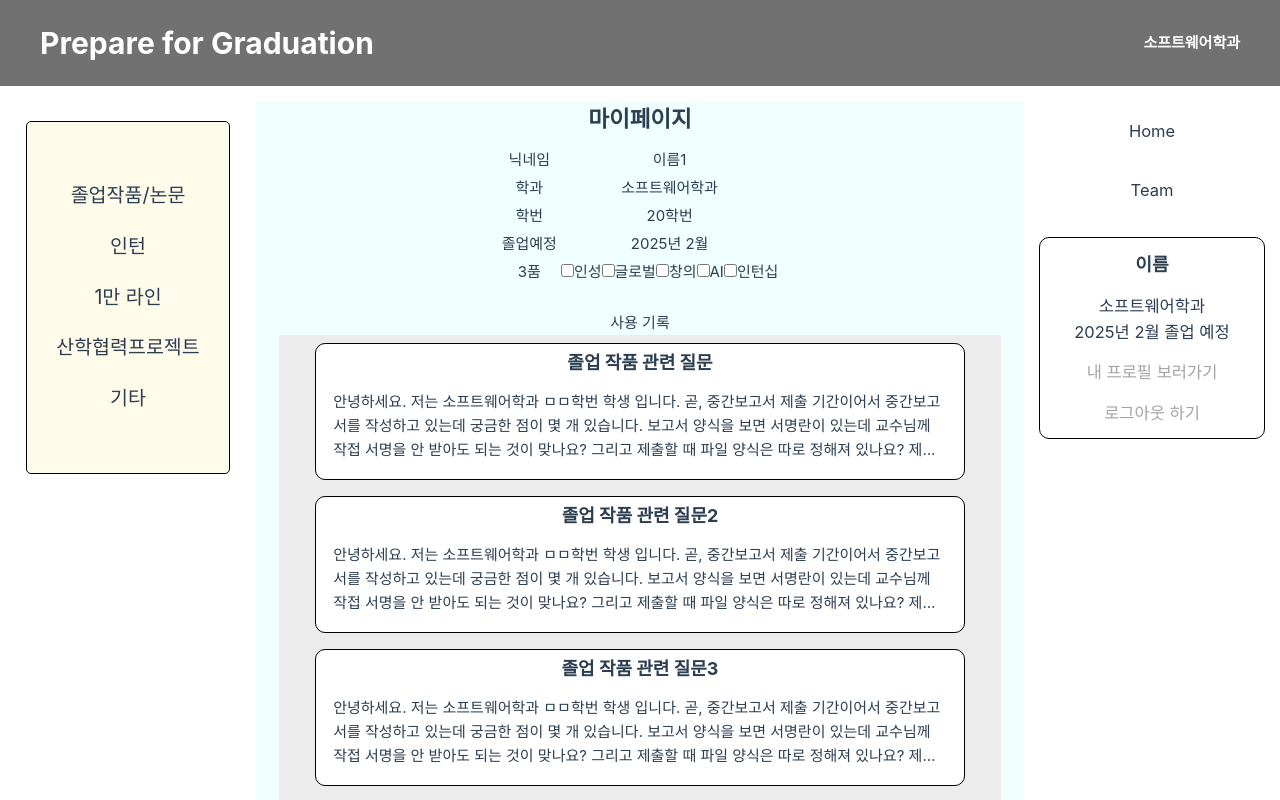
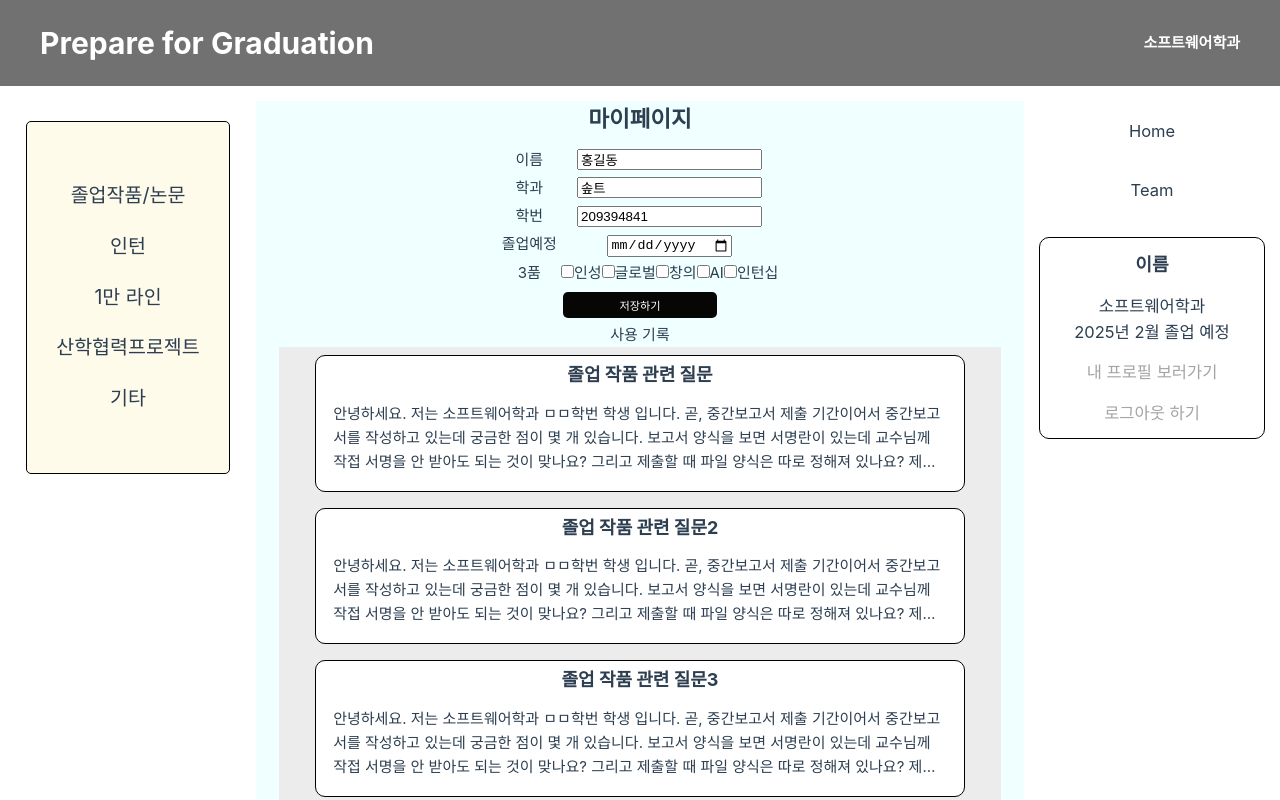
Before and after one commit to yu9i/ISE_Team8, a Vue app in the folder team8/: page /mypage in a window 1280 px wide. Shown: the top 800 px of the page. Built offline with nearby package versions, Linux system fonts and the light colour scheme.

Commit message:
로컬 스토리지 추가 구현

```diff
--- a/team8/src/components/MyPage.vue
+++ b/team8/src/components/MyPage.vue
@@ -14,20 +14,20 @@
         <h2>마이페이지</h2>
         <table id = "information">
             <tr>
-                <td class="category">닉네임</td>
-                <td>이름1</td>
+                <td class="category">이름</td>
+                <td><input type="text" id="name" value="홍길동"></td>
             </tr>
             <tr>
                 <td>학과</td>
-                <td>소프트웨어학과</td>
+                <td><input type="text" id="department" value="솦트"></td>
             </tr>
             <tr>
                 <td class="category">학번</td>
-                <td>20학번</td>
+                <td><input type="text" id="number" value="209394841"></td>
             </tr>
             <tr>
                 <td class="category">졸업예정</td>
-                <td>2025년 2월</td>
+                <td><input type="date" id="date" value="date"></td>
             </tr>
             <tr>
                 <td class="category">3품</td>
@@ -44,7 +44,9 @@
                     <label for="인턴십">인턴십</label>
                 </td>
             </tr>
-        </table><br>
+        </table>
+        <button type= "button" class="save" @click="save">저장하기</button>
+        <br>
         <div>사용 기록</div>
         <div class="main-posts">
         <div class="post">
@@ -174,8 +176,13 @@
       },
       Logout(){
         this.$router.push('/');
+      },
+      save(){
+        localStorage.setItem("name",document.getElementById("name").value);
+        localStorage.setItem("department",document.getElementById("department").value);
+        localStorage.setItem("number",document.getElementById("number").value);
+        localStorage.setItem("date",document.getElementById("date").value);
       }
-
     }
   }
 </script>
```
